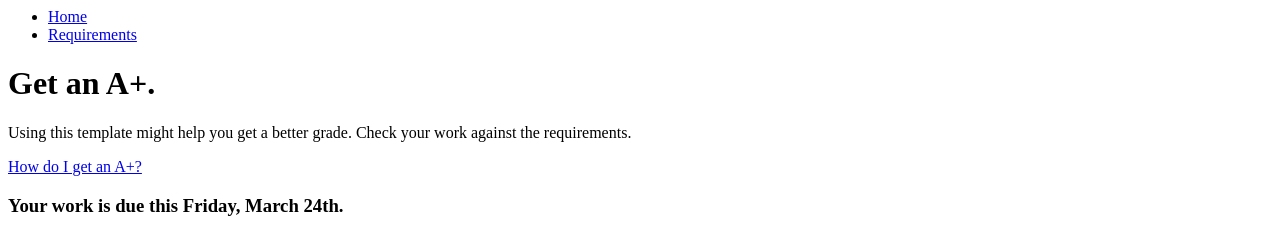
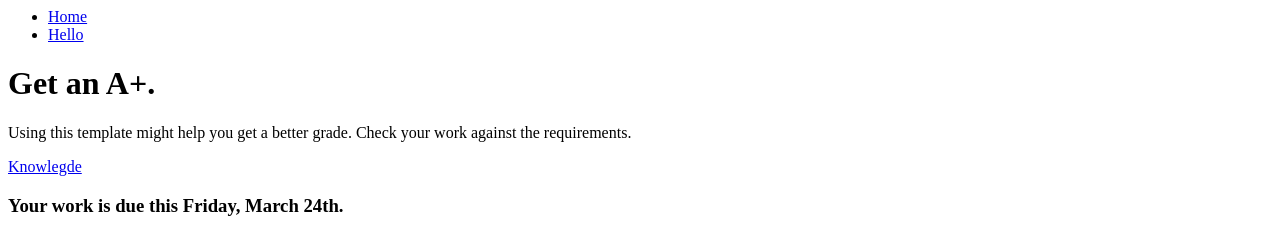
Before and after one commit to MasterOnion/Humans, a plain HTML site: page index.html in a window 1280 px wide. Shown: the top 225 px of the page. Drawn offline with nearby package versions, Linux system fonts and the light colour scheme; a web font is replaced by a local one.

Commit message:
knowledge

```diff
--- a/index.html
+++ b/index.html
@@ -17,7 +17,7 @@
               <nav>
                 <ul class="nav masthead-nav">
                   <li class="active"><a href="#">Home</a></li>
-                  <li><a href="main.html">Requirements</a></li>
+                  <li><a href="main.html">Hello</a></li>
                 </ul>
               </nav>
             </div>
@@ -27,7 +27,7 @@
             <h1 class="cover-heading">Get an A+.</h1>
             <p class="lead">Using this template might help you get a better grade. Check your work against the requirements.</p>
             <p class="lead">
-              <a href="main.html" class="btn btn-lg btn-default">How do I get an A+?</a>
+              <a href="main.html" class="btn btn-lg btn-default">Knowlegde</a>
             </p>
           </div>
           <h3>Your work is due this Friday, March 24th.</h3>
```
